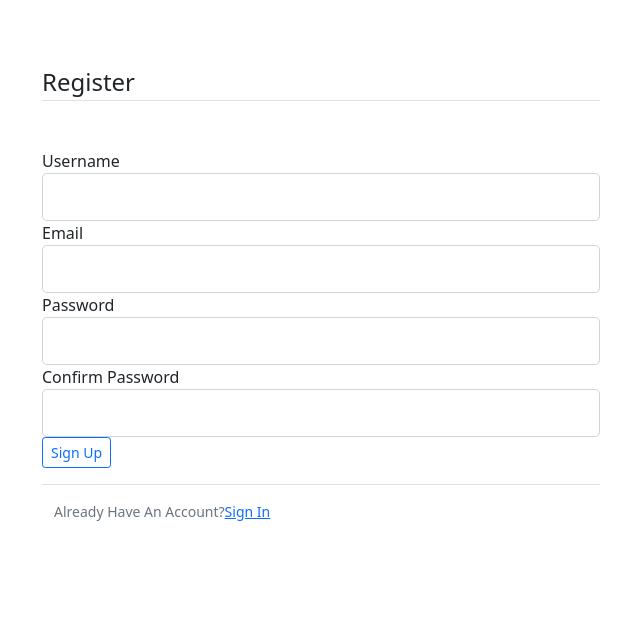
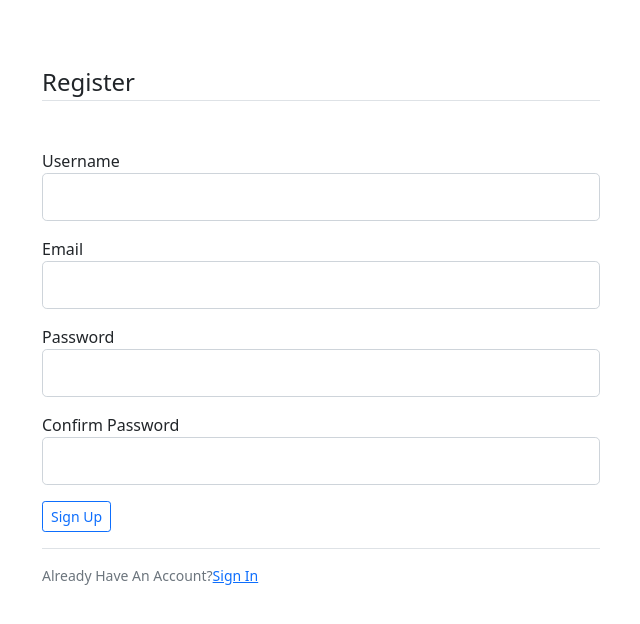
Before and after one commit to randiltennakoon/flask_DB, a Flask app: page /register in a window 1280 px wide. Shown: the top 624 px of the page, without its empty margins (40-680 px from the left). Run offline with Flask 2, Linux system fonts and the light colour scheme; some libraries are stand-ins or nearby versions.

Commit message:
fixed styles

```diff
--- a/Flask_DB/routes.py
+++ b/Flask_DB/routes.py
@@ -2,7 +2,6 @@ from flask import render_template, url_for, redirect, flash
 from Flask_DB import app, db
 from Flask_DB.forms import RegistrationForm, LoginForm
 from Flask_DB.models import User
-from flask_login import login_user, current_user, logout_user, login_required
 
 @app.route('/')
 def home():
--- a/Flask_DB/templates/register.html
+++ b/Flask_DB/templates/register.html
@@ -21,7 +21,7 @@
             {{ form.hidden_tag() }}
             <fieldset class="form-group">
                 <legend class="border-bottom my-5">Register</legend>
-                <div class="form-group">
+                <div class="form-group mb-3">
                     {{ form.username.label(class="form-control-label") }}
 
                     {% if form.username.errors %}
@@ -35,7 +35,7 @@
                         {{ form.username(class="form-control form-control-lg") }}
                     {% endif %}
                 </div>
-                <div class="form-group">
+                <div class="form-group mb-3">
                     {{ form.email.label(class="form-control-label") }}
                     {% if form.email.errors %}
                         {{ form.email(class="form-control form-control-lg is-invalid") }}
@@ -48,7 +48,7 @@
                         {{ form.email(class="form-control form-control-lg") }}
                     {% endif %}
                 </div>
-                <div class="form-group">
+                <div class="form-group mb-3">
                     {{ form.password.label(class="form-control-label") }}
                     {% if form.password.errors %}
                         {{ form.password(class="form-control form-control-lg is-invalid") }}
@@ -61,7 +61,7 @@
                         {{ form.password(class="form-control form-control-lg") }}
                     {% endif %}
                 </div>
-                <div class="form-group">
+                <div class="form-group mb-3">
                     {{ form.confirm_password.label(class="form-control-label") }}
                     {% if form.confirm_password.errors %}
                         {{ form.confirm_password(class="form-control form-control-lg is-invalid") }}
@@ -79,7 +79,7 @@
                 {{ form.submit(class="btn btn-sm btn-outline-primary")}}
             </div>
         </form>
-        <div class="container border-top pt-3">
+        <div class="border-top pt-3">
             <small class="text-muted">
                 Already Have An Account?<a href="{{ url_for('login') }}" class="ml-2">Sign In</a>
             </small>
```
Also changed, not shown: Flask_DB/templates/login.html (+2 -10 lines).
